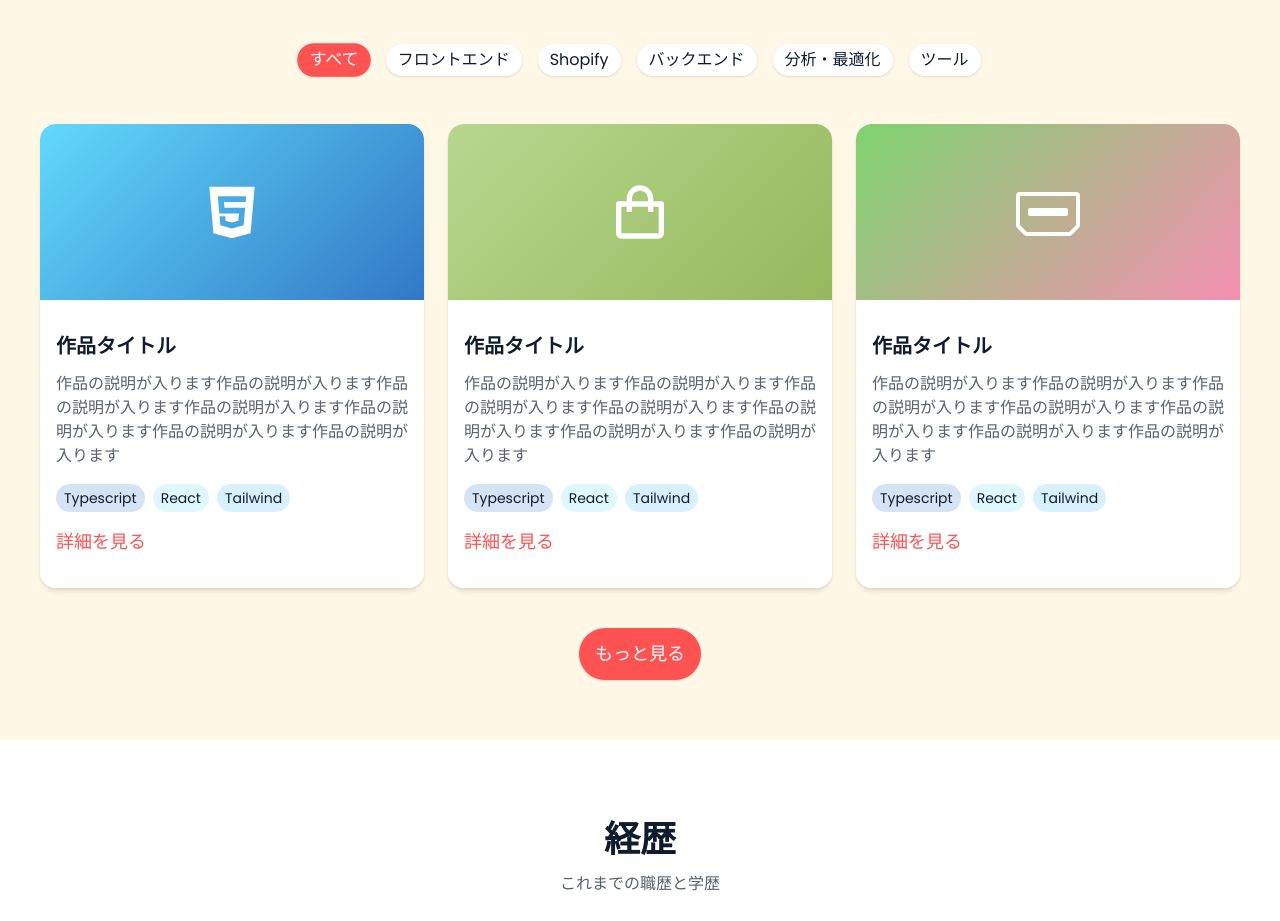
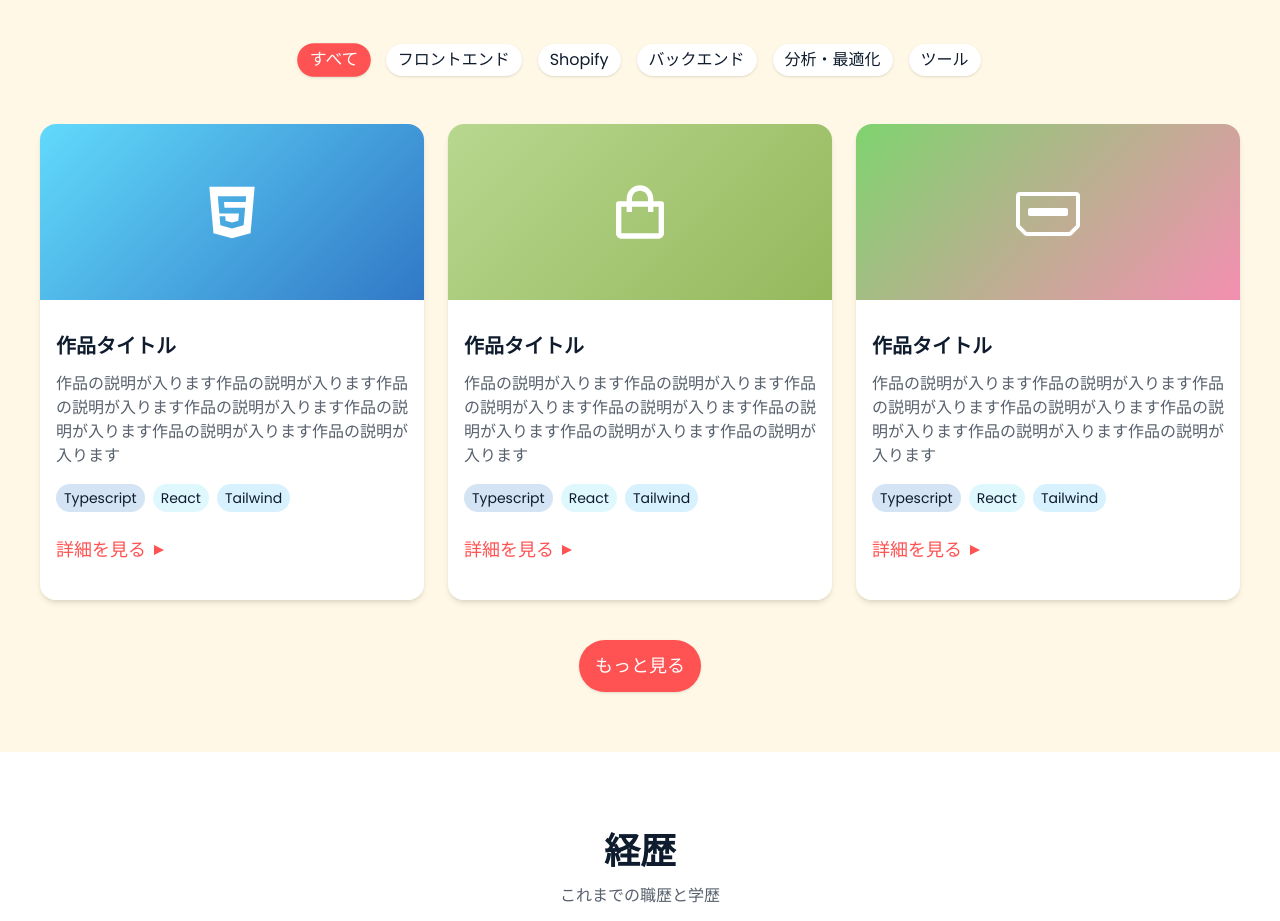
Before and after one commit to tontonbutadon/portfolio, a Next.js app: page / in a window 1280 px wide. Shown: the part 2340-3261 px from the top of the page. Built offline with nearby package versions, Linux system fonts and the light colour scheme.

Commit message:
add animation

```diff
--- a/src/components/blocks/PortfolioProjectCard.tsx
+++ b/src/components/blocks/PortfolioProjectCard.tsx
@@ -1,4 +1,7 @@
+'use client';
 import React from 'react';
+import { useState } from 'react';
+import { motion } from 'framer-motion';
 import { PortfolioProject } from '@/types/portfolioProject';
 import { PortfolioProjectTag } from './PortfolioProjectTag';
 
@@ -7,6 +10,8 @@ interface PortfolioProjectProps {
 }
 
 export const PortfolioProjectCard: React.FC<PortfolioProjectProps> = ({ project }) => {
+  const [isHovered, setIsHovered] = useState(false);
+  const [isButtonHovered, setIsButtonhovered] = useState(false);
   const renderIcon = (project: PortfolioProject) => {
     if (project.icon) {
       const IconComponent = project.icon as React.ComponentType<{
@@ -16,8 +21,28 @@ export const PortfolioProjectCard: React.FC<PortfolioProjectProps> = ({ project
       return <IconComponent className="text-white w-16 h-16"></IconComponent>;
     }
   };
+
   return (
-    <li className="flex flex-col shadow-md hover:shadow-lg transition-all duration-300 hover:-translate-y-1 rounded-2xl overflow-hidden">
+    <li
+      className="relative flex flex-col shadow-md hover:shadow-lg transition-all duration-300 hover:-translate-y-1 rounded-2xl overflow-hidden"
+      onMouseEnter={() => setIsHovered(true)}
+      onMouseLeave={() => setIsHovered(false)}
+    >
+      {isHovered && (
+        <motion.div
+          className="absolute top-0 left-0 w-full h-full pointer-events-none"
+          animate={{
+            background: [
+              'linear-gradient(110deg, transparent 35%, rgba(255,255,255,0.8) 50%, transparent 55%)',
+              'linear-gradient(110deg, transparent 35%, rgba(255,255,255,0.8) 50%, transparent 55%)',
+            ],
+            x: ['-100%', '100%'],
+          }}
+          transition={{ duration: 1, ease: 'easeInOut' }}
+          style={{ zIndex: 10 }}
+        />
+      )}
+
       <div
         className="flex items-center justify-center  bg-gradient-to-br h-44"
         style={{
@@ -29,20 +54,40 @@ export const PortfolioProjectCard: React.FC<PortfolioProjectProps> = ({ project
       <div className=" bg-white py-8 px-4">
         <h3 className="font-semibold text-xl mb-3">{project.title}</h3>
         <p className="text-[var(--color-dark)]/70 mb-4">{project.description}</p>
-        <div className="flex gap-2 mb-4 text-sm flex-wrap">
+        <div className="flex gap-2 mb-5 text-sm flex-wrap">
           {project.tags.map((tag) => {
             return <PortfolioProjectTag tag={tag} key={tag}></PortfolioProjectTag>;
           })}
         </div>
-        <button
-          className="text-lg text-[var(--color-flamingo)] font-medium cursor-pointer"
+        <motion.button
+          className="inline-flex items-center gap-2 text-lg text-[var(--color-flamingo)] font-medium cursor-pointer"
+          onMouseEnter={() => setIsButtonhovered(true)}
+          onMouseLeave={() => setIsButtonhovered(false)}
+          style={{
+            backgroundColor: isButtonHovered ? 'var(--color-flamingo)' : 'transparent',
+            color: isButtonHovered ? 'white' : 'var(--color-flamingo)',
+            borderRadius: isButtonHovered ? '100px' : 'none',
+            transform: isButtonHovered ? 'scale(1.05)' : 'scale(1)',
+            paddingTop: '4px',
+            paddingBottom: '4px',
+            paddingRight: '8px',
+            paddingLeft: isButtonHovered ? '8px' : '0',
+          }}
           onClick={() => {
             console.log(`遷移先: ${project.detailLink}`);
             // router.push(project.detailLink); // 後で有効化
           }}
         >
           詳細を見る
-        </button>
+          <span
+            className="w-0 h-0 border-l-[10px] border-l-[var(--color-flamingo)] border-t-[5px] border-t-transparent border-b-[5px] border-b-transparent"
+            style={{
+              borderLeftWidth: '10px',
+              borderLeftStyle: 'solid',
+              borderLeftColor: isButtonHovered ? 'white' : 'var(--color-flamingo)',
+            }}
+          ></span>
+        </motion.button>
       </div>
     </li>
   );
```
